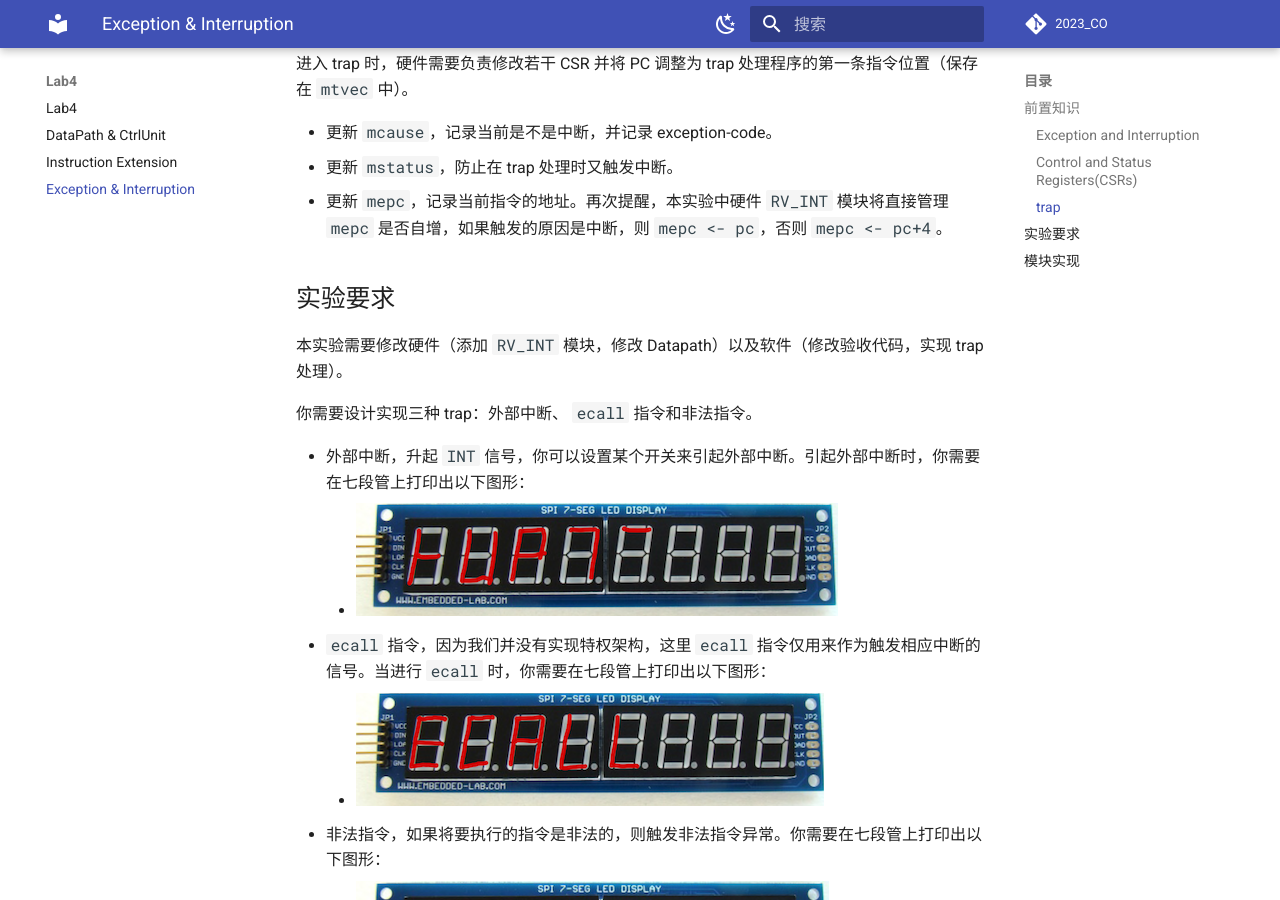
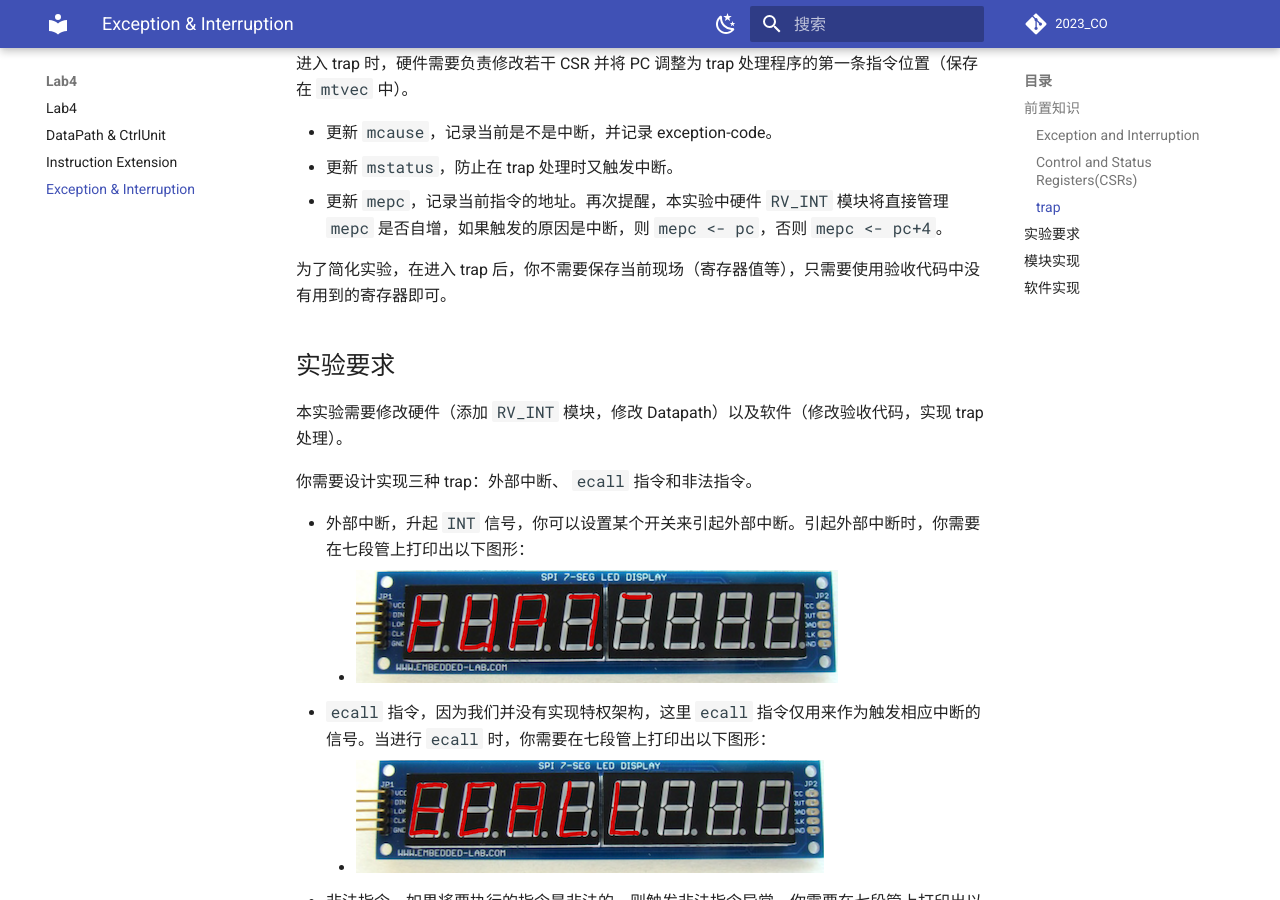
Before and after one commit to Guahao31/2023_CO, an MkDocs documentation site: the page built from docs/Lab4/exception_interruption.md, in a window 1280 px wide and 900 px high, scrolled down 2180 px. Built offline with MkDocs 1.6.1 and Material for MkDocs 9.7.7, drawn with Linux system fonts in a browser that asks for light colours; comment, search, counter and statistics services are not loaded; some of the changed text lies outside the part shown.

Commit message:
update: Lab4-4 trap

```diff
--- a/docs/Lab4/exception_interruption.md
+++ b/docs/Lab4/exception_interruption.md
@@ -50,6 +50,8 @@ exception or an interrupt.
 * 更新 `mstatus`，防止在 trap 处理时又触发中断。
 * 更新 `mepc`，记录当前指令的地址。再次提醒，本实验中硬件 `RV_INT` 模块将直接管理 `mepc` 是否自增，如果触发的原因是中断，则 `mepc <- pc`，否则 `mepc <- pc+4`。
 
+为了简化实验，在进入 trap 后，你不需要保存当前现场（寄存器值等），只需要使用验收代码中没有用到的寄存器即可。
+
 ## 实验要求
 
 本实验需要修改硬件（添加 `RV_INT` 模块，修改 Datapath）以及软件（修改验收代码，实现 trap 处理）。
@@ -89,3 +91,7 @@ module RV_INT(
 * 请注意设置 CSRs 的初始值，并注意 `rst` 时恢复初始值。
 
 你可能需要修改 `SCPU_ctrl` 模块用来检查 `ecall` 指令和非法指令，并给出相应信号接入 `Datapath` 中。
+
+## 软件实现
+
+你需要修改 Lab4-3 提供的验收代码，实现 trap 处理程序以及三种对应的处理程序
```
